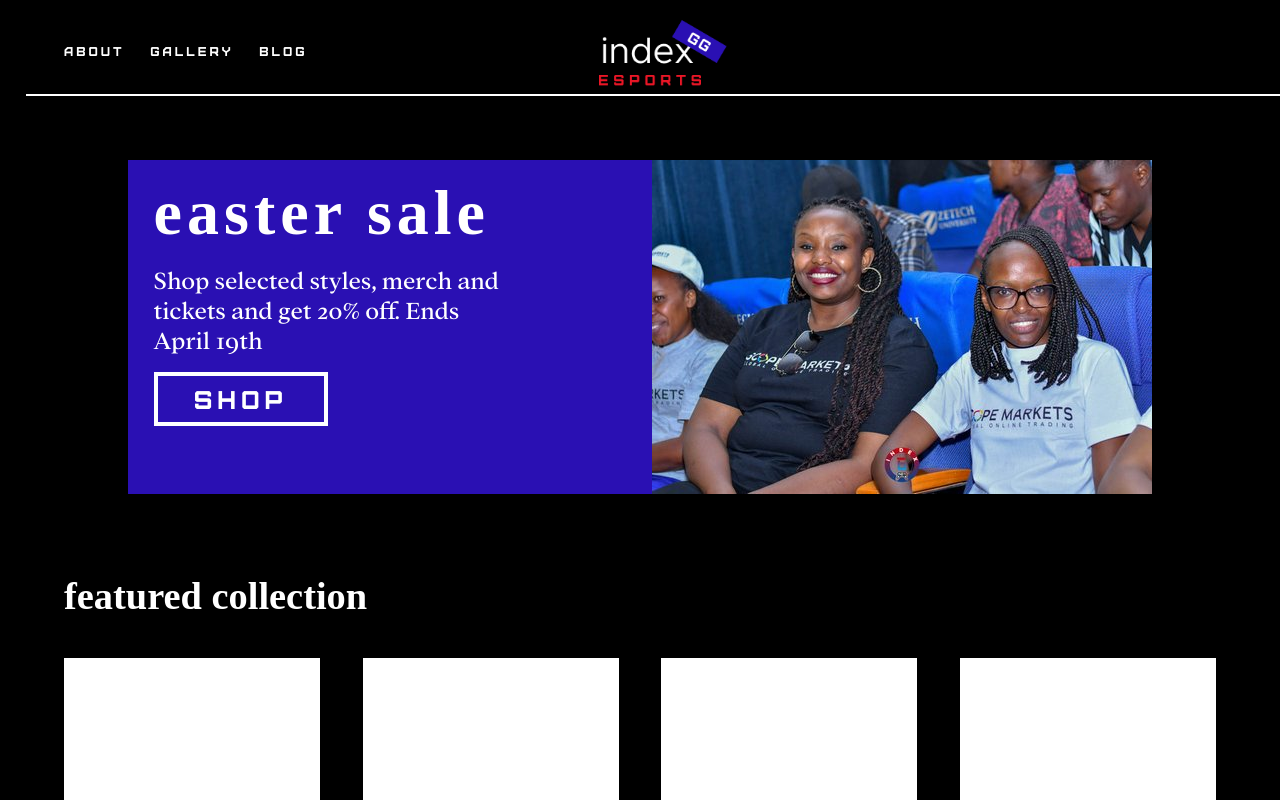
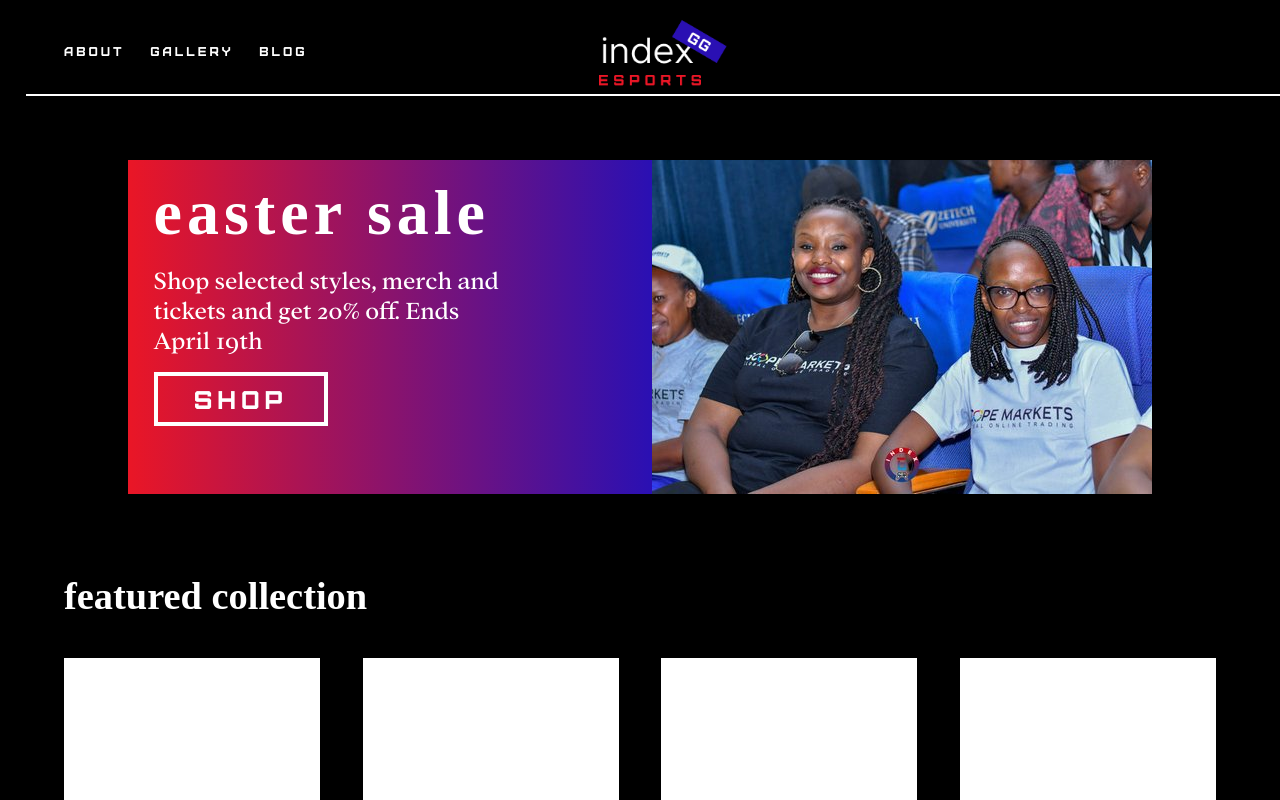
Before and after one commit to PhantasyCodes/indexg, a React (Vite) app: page /shop in a window 1280 px wide. Shown: the top 800 px of the page. Built offline with nearby package versions, Linux system fonts and the light colour scheme; a web font is replaced by a local one.

Commit message:
More quality control

```diff
--- a/src/components/shop/Sale.css
+++ b/src/components/shop/Sale.css
@@ -6,7 +6,7 @@
 }
 
 .sale-text {
-    background-color: #2A10B3;
+    background: linear-gradient(to right, #EA1626, #2A10B3);
     width: 60%;
     padding-top: 2vh;
     padding-left: 2vw;
```
Also changed, not shown: 1 other file (tests, documents, lock files or other folders).
